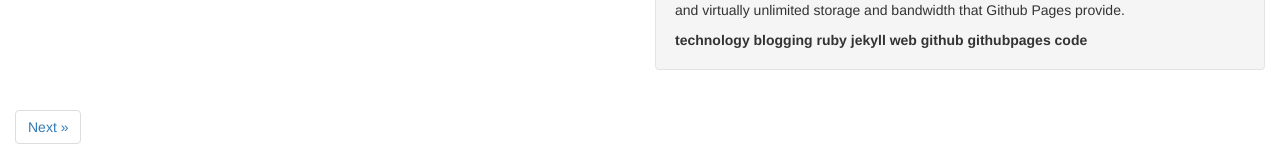
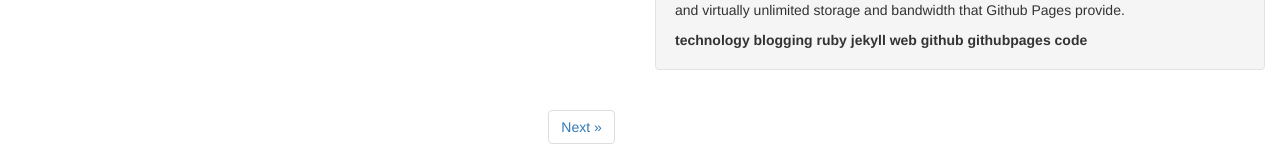
Before and after one commit to dannydes/dannydes.github.io, a Jekyll site: the page built from blog/index.html, in a window 1280 px wide and 900 px high, scrolled down 1232 px. Shown: the part 731-897 px from the top of the window. Built offline with Jekyll 4.4.1, drawn with Linux system fonts in a browser that asks for light colours; nearby versions of some CDN libraries; the list of posts is cut into pages by our own code.

Commit message:
centered pagination elements

```diff
--- a/blog/index.html
+++ b/blog/index.html
@@ -6,6 +6,8 @@ image: danieldesira.jpg
 
 {% include blogroll.html %}
 {% include post-list.html %}
+<div class="row">
+	<div class="col-md-2 col-md-offset-5">
 		<nav>
 			<ul class="pagination">
 				{% if paginator.previous_page %}
@@ -24,3 +26,5 @@ image: danieldesira.jpg
 				{% endif %}
 			</ul>
 		</nav>
+	</div>
+</div>
```
Lines whose indentation alone changed are shown as unchanged.
